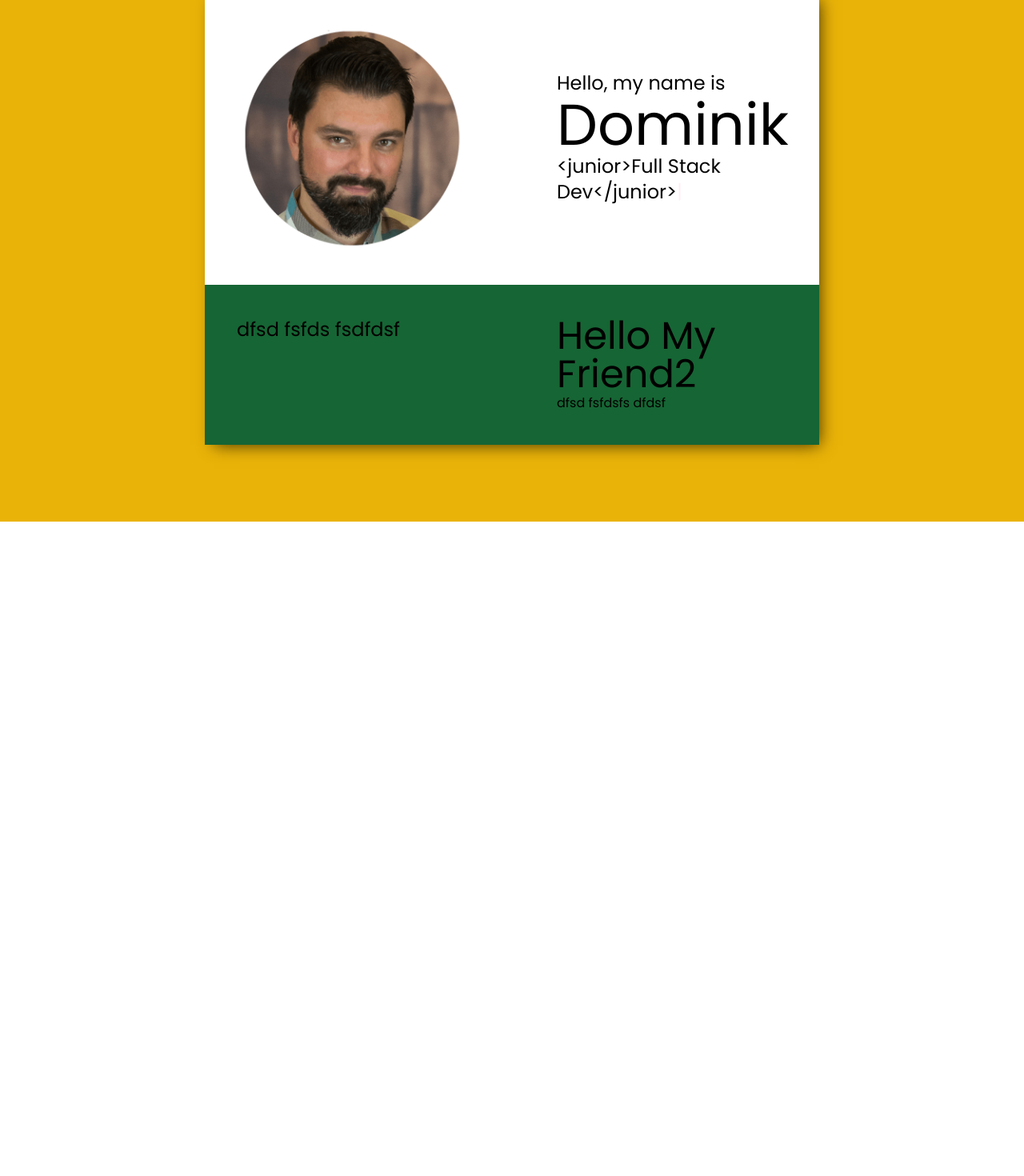
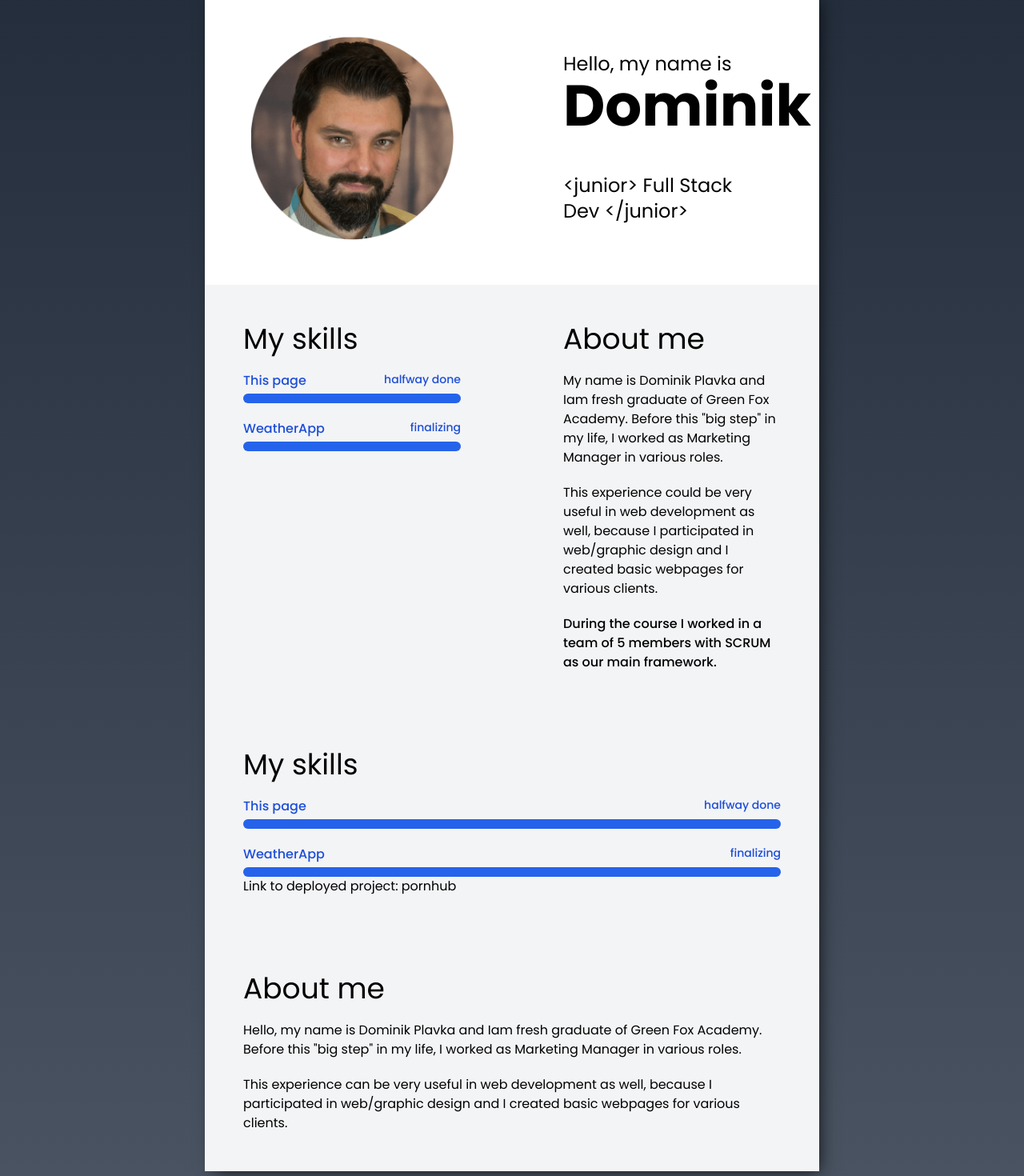
Before and after one commit to DominikPlavka/DominikPlavka.github.io, a React (Create React App) app: page / in a window 1280 px wide. Shown: the part 180-1650 px from the top of the page at 80% size. Before the commit the page ends 832 px from the top, so only its background shows below. Built offline with nearby package versions, Linux system fonts and the light colour scheme.

Commit message:
Added font, data, styles to page

```diff
--- a/src/App.js
+++ b/src/App.js
@@ -1,34 +1,56 @@
 import Navbar from './components/Navbar';
+import ProgressBar from './components/ProgressBar';
+
+const projectData = [
+  { name: "This page", progression: "halfway done" },
+  { name: "WeatherApp", progression: "finalizing", link:"https://weather-app-psi-dun-45.vercel.app/"}
+];
 
 function App() {
   return (
-    <div className='w-full min-h-screen m-0 p-0 bg-yellow-500 flex flex-col'>
+    <div className='w-full min-h-screen m-0 p-0 bg-gradient-to-t from-gray-600 to-gray-800 flex flex-col'>
       <Navbar />
       <div className="w-4/5 md:w-4x5 lg:w-3/5 justify-center mx-auto my-24 bg-white shadow-myShadow">
-
-
-
         <div className='md:grid md:grid-cols-2 md:gap-8'>
-            <div className='p-10 flex items-center justify-center'>
-              <img src="myHead.png" className='w-60 h-auto lg:w-80 lg:h-auto'></img>
-            </div>
-            <div className='p-10 flex justify-center flex-col'>
-              <p className="text-2xl">Hello, my name is</p>
-              <p className="text-5xl lg:text-7xl text-black">Dominik</p>
-              <p className="text-2xl">&#60;junior&#62;Full Stack Dev&#60;&#47;junior&#62;<span className='animate-ping text-rose-500'>|</span></p>
-            </div>
+          <div className='p-12 flex items-center justify-center'>
+            <img src="myHead.png" className='w-60 h-auto w-80 lg:h-auto'></img>
+          </div>
+          <div className="flex-col p-12 flex md:items-start items-center justify-center">
+            <p className="text-2xl">Hello, my name is</p>
+            <p className="text-5xl lg:text-7xl font-bold">Dominik</p>
+            <p className="text-2xl mt-12 text-center md:text-left">&#60;junior&#62;&nbsp;Full Stack Dev&nbsp;&#60;&#47;junior&#62;<span className='font-bold animate-ping text-rose-500'>|</span></p>
+          </div>
         </div>
 
-        <div className='md:grid md:grid-cols-2 md:gap-8 bg-green-800'>
+        <div id="aboutMe" className='md:grid md:grid-cols-2 md:gap-8 bg-gray-100'>
+          <div className='p-12'>
+            <h2 className="text-3xl lg:text-4xl">My skills</h2>
+            {projectData.map((project, index) => (
+              <ProgressBar key={index} name={project.name} progression={project.progression} />
+            ))
+            }
+          </div>
+          <div className='p-12'>
+          <h2 className="text-3xl lg:text-4xl">About me</h2>
+            <p className='mt-5'>My name is Dominik Plavka and Iam fresh graduate of Green Fox Academy. Before this "big step" in my life, I worked as Marketing Manager in various roles.</p>
+            <p className='mt-5'>This experience could be very useful in web development as well, because I participated in web/graphic design and I created basic webpages for various clients.</p>
+            <p className='mt-5 font-medium'>During the course I worked in a team of 5 members with SCRUM as our main framework.</p>
+          </div>
+        </div>
 
-            <div className='p-10'>
-              <p className="text-1xl lg:text-2xl">dfsd fsfds fsdfdsf</p>
-            </div>
-            <div className='p-10'>
-              <h2 className="text-3xl lg:text-5xl sm:text-5xl text-black">Hello My Friend2</h2>
-              <p>dfsd fsfdsfs dfdsf</p>
-            </div>
-
+        <div id="2ndRow" className='bg-gray-100'>
+          <div className='p-12'>
+            <h2 className="text-3xl lg:text-4xl">My skills</h2>
+            {projectData.map((project, index) => (
+              <ProgressBar key={index} name={project.name} progression={project.progression} link={project.link} />
+            ))
+            }
+          </div>
+          <div className='p-12'>
+          <h2 className="text-3xl lg:text-4xl">About me</h2>
+            <p className='mt-5'>Hello, my name is Dominik Plavka and Iam fresh graduate of Green Fox Academy. Before this "big step" in my life, I worked as Marketing Manager in various roles.</p>
+            <p className='mt-5'>This experience can be very useful in web development as well, because I participated in web/graphic design and I created basic webpages for various clients.</p>
+          </div>
         </div>
       </div>
 
--- a/src/components/Navbar.jsx
+++ b/src/components/Navbar.jsx
@@ -14,10 +14,7 @@ const Navbar = () => {
                 <div className="hidden w-full md:block md:w-auto" id="navbar-default">
                     <ul className="flex flex-col p-4 mt-4 border border-gray-100 rounded-lg bg-gray-50 md:flex-row md:space-x-8 md:mt-0 md:text-sm md:font-medium md:border-0 md:bg-white dark:bg-gray-800 md:dark:bg-gray-900 dark:border-gray-700">
                         <li>
-                            <a href="#" className="block py-2 pl-3 pr-4 text-white bg-blue-700 rounded md:bg-transparent md:text-blue-700 md:p-0 dark:text-white" aria-current="page">Home</a>
-                        </li>
-                        <li>
-                            <a href="https://www.youtube.com/watch?v=C1T3uYeSYBQ" className="block py-2 pl-3 pr-4 text-gray-700 rounded hover:bg-gray-100 md:hover:bg-transparent md:border-0 md:hover:text-blue-700 md:p-0 dark:text-gray-400 md:dark:hover:text-white dark:hover:bg-gray-700 dark:hover:text-white md:dark:hover:bg-transparent">About</a>
+                            <a href="#aboutMe" className="block py-2 pl-3 pr-4 text-gray-700 rounded hover:bg-gray-100 md:hover:bg-transparent md:border-0 md:hover:text-blue-700 md:p-0 dark:text-gray-400 md:dark:hover:text-white dark:hover:bg-gray-700 dark:hover:text-white md:dark:hover:bg-transparent">About</a>
                         </li>
                         <li>
                             <a href="https://www.youtube.com/watch?v=C1T3uYeSYBQ" className="block py-2 pl-3 pr-4 text-gray-700 rounded hover:bg-gray-100 md:hover:bg-transparent md:border-0 md:hover:text-blue-700 md:p-0 dark:text-gray-400 md:dark:hover:text-white dark:hover:bg-gray-700 dark:hover:text-white md:dark:hover:bg-transparent">Services</a>
--- /dev/null
+++ b/src/components/ProgressBar.jsx
@@ -0,0 +1,33 @@
+const ProgressBar = (props) => {
+
+    let {name, progression, link} = props;
+    let width = "0";
+
+    if (progression === "starting") {
+        width = "1/4";
+    } else if (progression === "halfway done") {
+        width = "1/2"
+    } else if (progression === "finalizing") {
+        width = "3/4"
+    } else if (progression === "done") {
+        width = "full"
+    }
+
+    return (
+        <div className="mt-5">
+            <div className="flex justify-between mb-1">
+                <span className="text-base font-medium text-blue-700">{name}</span>
+                <span className="text-sm font-medium text-blue-700">{progression}</span>
+            </div>
+            <div className="w-full bg-gray-200 rounded-full h-3">
+                <div className={`bg-blue-600 h-3 rounded-full w-${width} transition ease-in-out delay-150 bg-blue-500 hover:scale-110 hover:bg-indigo-500 duration-300`}></div>
+            </div>
+            { link &&
+            <div>
+                <p>Link to deployed project: pornhub</p>
+            </div>}
+        </div>
+    );
+};
+
+export default ProgressBar;
--- a/src/index.css
+++ b/src/index.css
@@ -1,4 +1,4 @@
-@import url('https://fonts.googleapis.com/css2?family=Poppins:ital,wght@0,400;0,700;0,900;1,400;1,700;1,900&display=swap');
+@import url('https://fonts.googleapis.com/css2?family=Poppins:ital,wght@0,400;0,500;0,700;0,900;1,400;1,700;1,900&display=swap');
 
 @tailwind base;
 @tailwind components;
```
